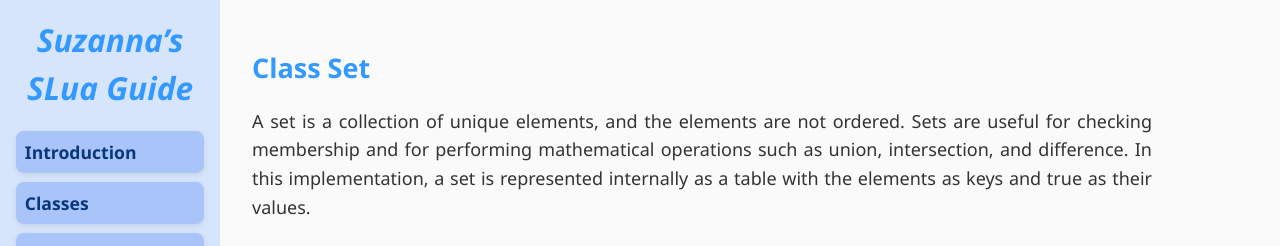
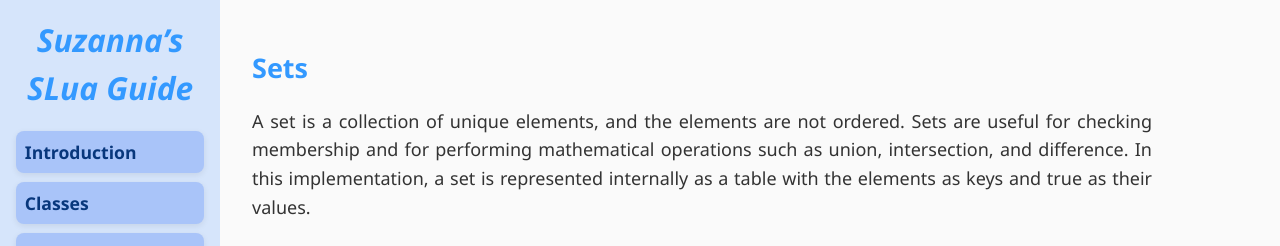
Before and after one commit to Suzanna-Linn/slua, a Jekyll site: the page built from docs/scripts-sets.md, in a window 1280 px wide and 900 px high. Shown: the top 246 px of the window. Built offline with Jekyll 4.4.1, drawn with Linux system fonts in a browser that asks for light colours; nearby versions of some CDN libraries; our own code applies the rules of GitHub Pages for plain Markdown files; comment, search, counter and statistics services are not loaded.

Commit message:
Update scripts-sets.md

```diff
--- a/docs/scripts-sets.md
+++ b/docs/scripts-sets.md
@@ -1,4 +1,4 @@
-## Class Set
+## Sets
 
 A set is a collection of unique elements, and the elements are not ordered. Sets are useful for checking membership and for performing mathematical operations such as union, intersection, and difference. In this implementation, a set is represented internally as a table with the elements as keys and true as their values.
 
```
Also changed, not shown: other parts of docs/scripts-sets.md (+1 -1 lines).
